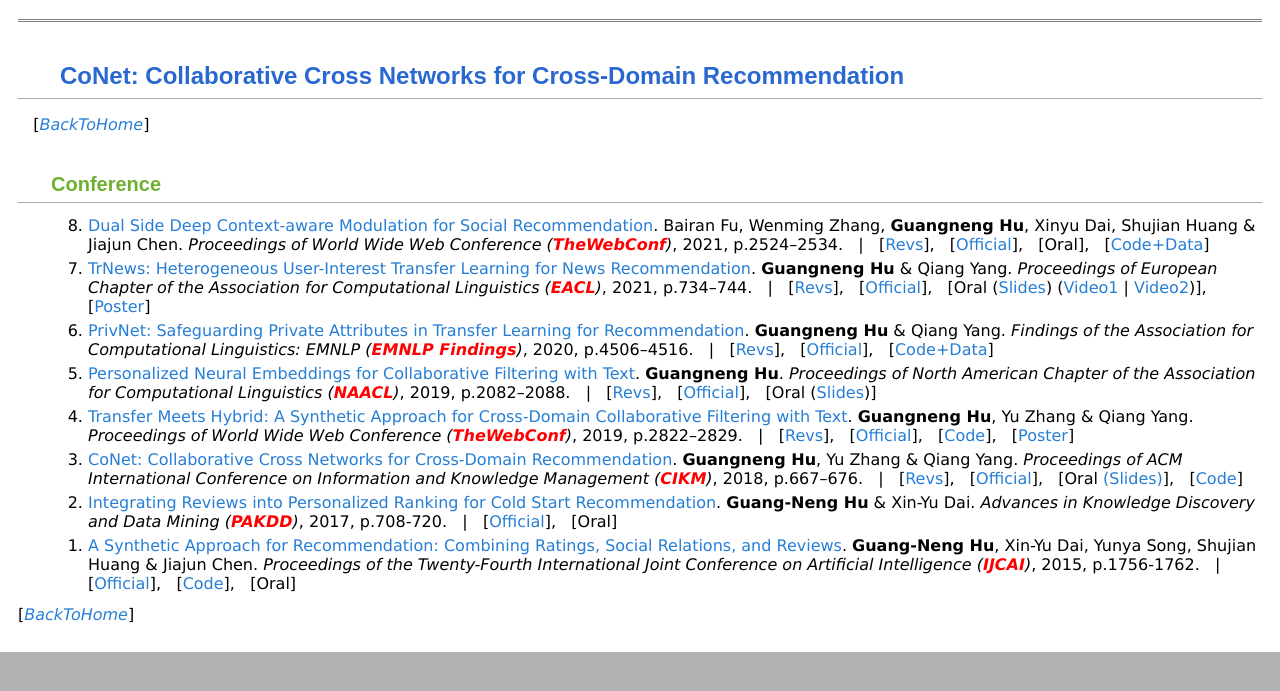
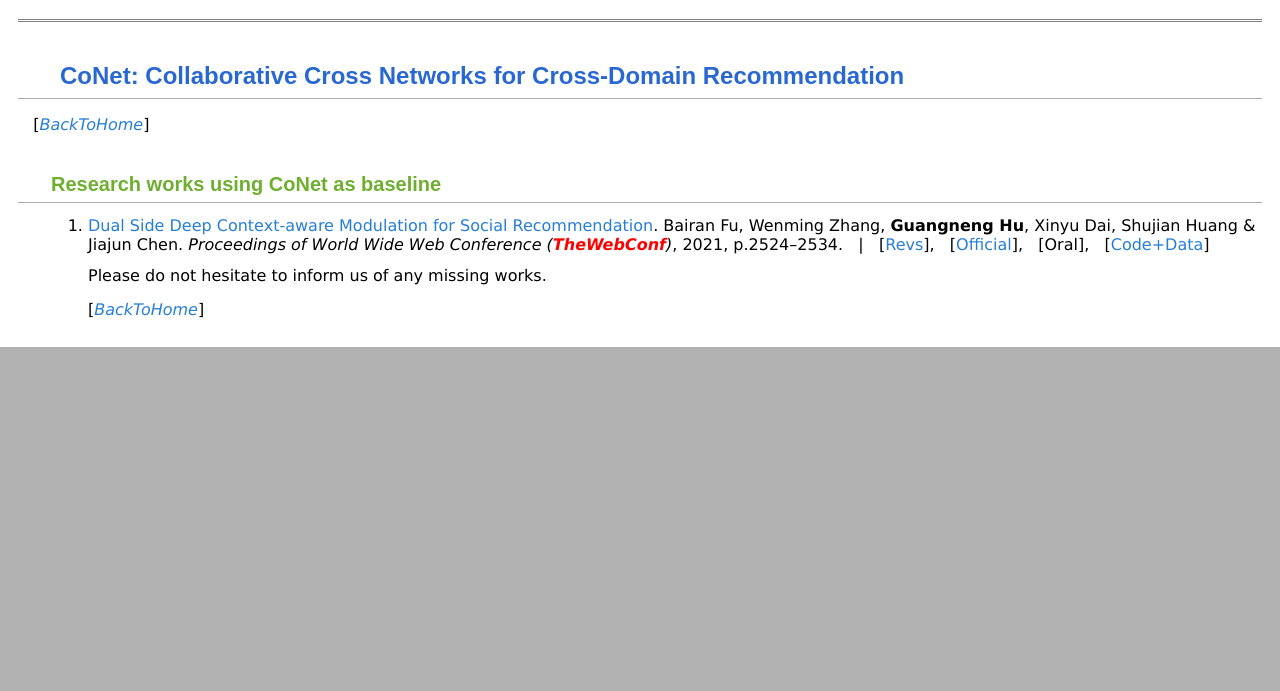
Before and after one commit to njuhugn/njuhugn.github.io, a plain HTML site: page research-conet.html in a window 1280 px wide. Shown: the part 101-792 px from the top of the page. Drawn offline with nearby package versions, Linux system fonts and the light colour scheme; some packages are replaced by stand-ins of ours.

Commit message:
Update research-conet.html

```diff
--- a/research-conet.html
+++ b/research-conet.html
@@ -45,18 +45,11 @@ MathJax.Hub.Config({
 
 <p>&nbsp;&nbsp;&nbsp;[<i><a href="index.html">BackToHome</a></i>]</p>
 
-<h2 style="CLEAR: both;">Conference</h2>
+<h2 style="CLEAR: both;">Research works using CoNet as baseline</h2>
 <ol reversed>
 <li><a href="pdf/dicer-www21.pdf" target="_blank">Dual Side Deep Context-aware Modulation for Social Recommendation</a>. Bairan Fu, Wenming Zhang, <b>Guangneng Hu</b>, Xinyu Dai, Shujian Huang &amp; Jiajun Chen. <i>Proceedings of World Wide Web Conference (<font color="red"><b>TheWebConf</b></font>)</i>,  2021, p.2524–2534. &nbsp; | &nbsp; [<a href="pdf/www2021-reviews.pdf" target="_blank">Revs</a>], &nbsp; [<a href="https://dl.acm.org/doi/fullHtml/10.1145/3442381.3449940" target="_blank">Official</a>], &nbsp; [Oral], &nbsp; [<a href="https://github.com/Drone-Banks/DICER-WWW-2021" target="_blank">Code+Data</a>]
-<li><a href="pdf/trnews-eacl21.pdf" target="_blank">TrNews: Heterogeneous User-Interest Transfer Learning for News Recommendation</a>. <b>Guangneng Hu</b> &amp; Qiang Yang. <i>Proceedings of European Chapter of the Association for Computational Linguistics (<font color="red"><b>EACL</b></font>)</i>,  2021, p.734–744. &nbsp; | &nbsp; [<a href="pdf/eacl2021-reviews.txt" target="_blank">Revs</a>], &nbsp; [<a href="https://www.aclweb.org/anthology/2021.eacl-main.62/" target="_blank">Official</a>], &nbsp; [Oral (<a href="pdf/eacl21-trnews-slides.pdf" target="_blank">Slides</a>) (<a href="https://www.virtual2021.eacl.org/paper_main.319.html" target="_blank">Video1</a> | <a href="https://slideslive.com/38954371/trnews-heterogeneous-userinterest-transfer-learning-for-news-recommendation" target="_blank">Video2</a>)], &nbsp; [<a href="pdf/eacl21-trnews-poster.pdf" target="_blank">Poster</a>]
-<li><a href="pdf/privnet-emnlp20.pdf" target="_blank">PrivNet: Safeguarding Private Attributes in Transfer Learning for Recommendation</a>. <b>Guangneng Hu</b> &amp; Qiang Yang. <i>Findings of the Association for Computational Linguistics: EMNLP (<font color="red"><b>EMNLP Findings</b></font>)</i>,  2020, p.4506–4516. &nbsp; | &nbsp;  [<a href="pdf/emnlp2020-reviews.txt" target="_blank">Revs</a>], &nbsp; [<a href="https://www.aclweb.org/anthology/2020.findings-emnlp.404/" target="_blank">Official</a>], &nbsp; [<a href="https://www.dropbox.com/sh/1beepxv7v723dw1/AAAvP0R1X7QIqZw8eeXRywjSa?dl=0" target="_blank">Code+Data</a>]
-<li><a href="pdf/pne-naacl19.pdf" target="_blank">Personalized Neural Embeddings for Collaborative Filtering with Text</a>. <b>Guangneng Hu</b>. <i>Proceedings of North American Chapter of the Association for Computational Linguistics (<font color="red"><b>NAACL</b></font>)</i>,  2019,  p.2082–2088. &nbsp; | &nbsp;  [<a href="pdf/naacl2019-reviews.txt" target="_blank">Revs</a>], &nbsp; [<a href="https://www.aclweb.org/anthology/N19-1212/" target="_blank">Official</a>], &nbsp; [Oral (<a href="pdf/naacl19-pne-slides.pdf" target="_blank">Slides</a>)]
-<li><a href="pdf/tmh-www19.pdf" target="_blank">Transfer Meets Hybrid: A Synthetic Approach for Cross-Domain Collaborative Filtering with Text</a>. <b>Guangneng Hu</b>, Yu Zhang &amp; Qiang Yang. <i>Proceedings of World Wide Web Conference (<font color="red"><b>TheWebConf</b></font>)</i>,  2019, p.2822–2829. &nbsp; | &nbsp; [<a href="pdf/www2019-reviews.txt" target="_blank">Revs</a>], &nbsp; [<a href="https://dl.acm.org/doi/10.1145/3308558.3313543" target="_blank">Official</a>], &nbsp; [<a href="https://www.dropbox.com/s/z3m1ucedgx67cpv/www19-tmh-code-only.zip?dl=0" target="_blank">Code</a>], &nbsp; [<a href="pdf/www19-tmh-poster.pdf" target="_blank">Poster</a>]
-<li><a href="pdf/conet-cikm18.pdf" target="_blank">CoNet: Collaborative Cross Networks for Cross-Domain Recommendation</a>. <b>Guangneng Hu</b>, Yu Zhang &amp; Qiang Yang. <i>Proceedings of ACM International Conference on Information and Knowledge Management (<font color="red"><b>CIKM</b></font>)</i>,  2018, p.667–676. &nbsp; | &nbsp;  [<a href="pdf/cikm2018-reviews.txt" target="_blank">Revs</a>], &nbsp; [<a href="https://dl.acm.org/citation.cfm?id=3271684" target="_blank">Official</a>], &nbsp; [Oral <a href="pdf/cikm18-conet-slides.pdf" target="_blank">(Slides)</a>], &nbsp; [<a href="code/conet-code_only-hu-cikm18-20181115.zip" target="_blank">Code</a>]
-<li><a href="pdf/tbpr-pakdd17.pdf" target="_blank">Integrating Reviews into Personalized Ranking for Cold Start Recommendation</a>. <b>Guang-Neng Hu</b> &amp; Xin-Yu Dai. <i>Advances in Knowledge Discovery and Data Mining (<font color="red"><b>PAKDD</b></font>)</i>,  2017, p.708-720. &nbsp; | &nbsp; [<a href="https://link.springer.com/chapter/10.1007/978-3-319-57529-2_55" target="_blank">Official</a>], &nbsp; [Oral]
-<li><a href="pdf/mr3-ijcai15.pdf" target="_blank">A Synthetic Approach for Recommendation: Combining Ratings, Social Relations, and Reviews</a>. <b>Guang-Neng Hu</b>, Xin-Yu Dai, Yunya Song, Shujian Huang &amp; Jiajun Chen. <i>Proceedings of the Twenty-Fourth International Joint Conference on Artificial Intelligence (<font color="red"><b>IJCAI</b></font>)</i>,  2015, p.1756-1762. &nbsp; | &nbsp; [<a href="https://www.ijcai.org/Abstract/15/250" target="_blank">Official</a>], &nbsp; [<a href="code/mr3-mr3pp-code_only-hugn.zip" target="_blank">Code</a>], &nbsp; [Oral]
-</ol>
 
+<p> Please do not hesitate to inform us of any missing works.
 
 <p> [<i><a href="index.html">BackToHome</a></i>]
 
```
